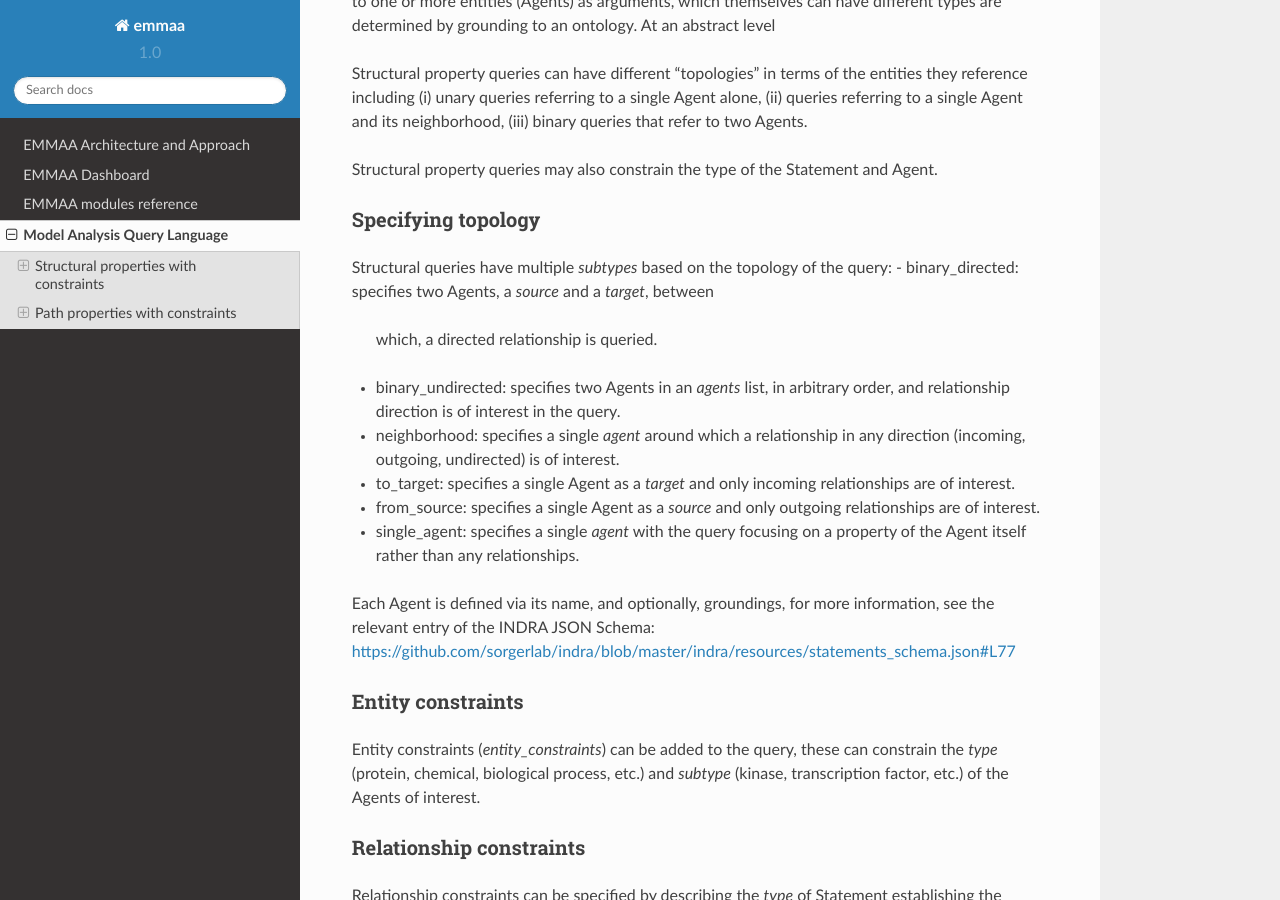
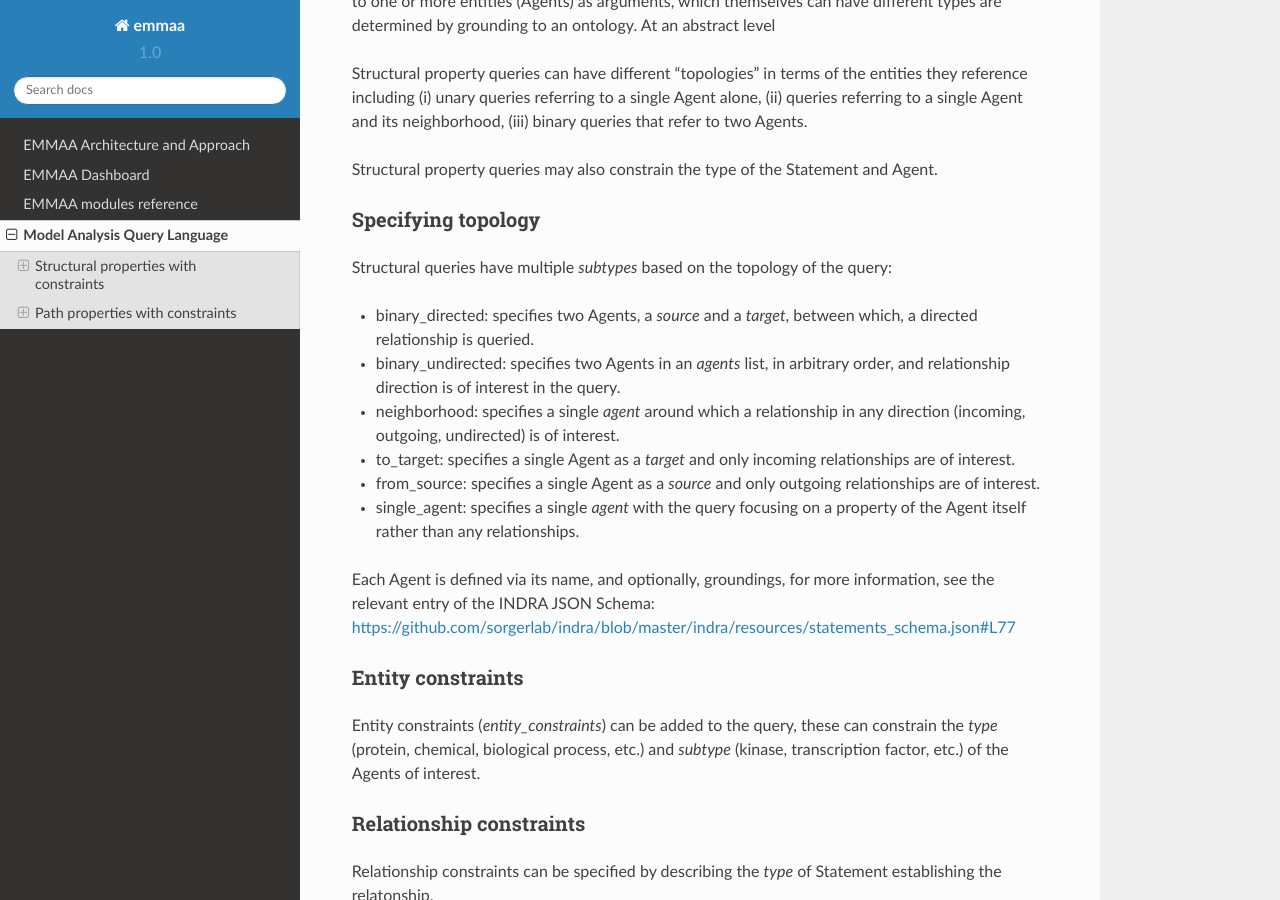
Before and after one commit to gyorilab/emmaa, a Sphinx documentation site: the page built from doc/maql.rst, in a window 1280 px wide and 900 px high, scrolled down 562 px. Built offline with Sphinx 7.4.7 and the Read the Docs theme 2.0.0, drawn with Linux system fonts in a browser that asks for light colours; some of the changed text lies outside the part shown.

Commit message:
Fix minor formatting issues

```diff
--- a/doc/maql.rst
+++ b/doc/maql.rst
@@ -35,6 +35,7 @@ Agent.
 Specifying topology
 ~~~~~~~~~~~~~~~~~~~
 Structural queries have multiple *subtypes* based on the topology of the query:
+
 - binary_directed: specifies two Agents, a *source* and a *target*, between
   which, a directed relationship is queried.
 - binary_undirected: specifies two Agents in an *agents* list, in arbitrary
@@ -115,8 +116,8 @@ It is also possible to specify constraints on relationships along the path
 
 Examples
 ~~~~~~~~
-Example: How does EGFR lead to ERK phosphorylation without including
-PI3K or any transcriptional regulation?
+Example: "How does EGFR lead to ERK phosphorylation without including
+PI3K or any transcriptional regulation?"
 
 .. code-block:: json
 
```
